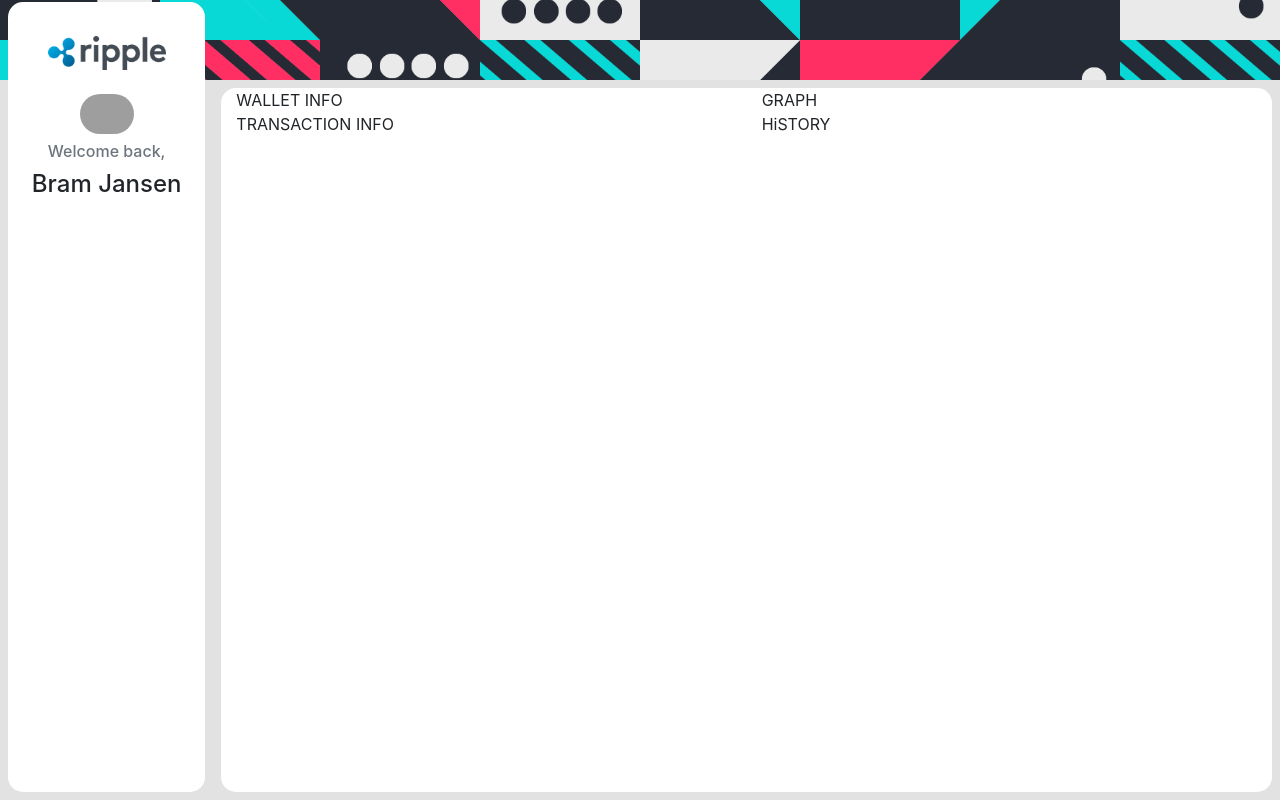
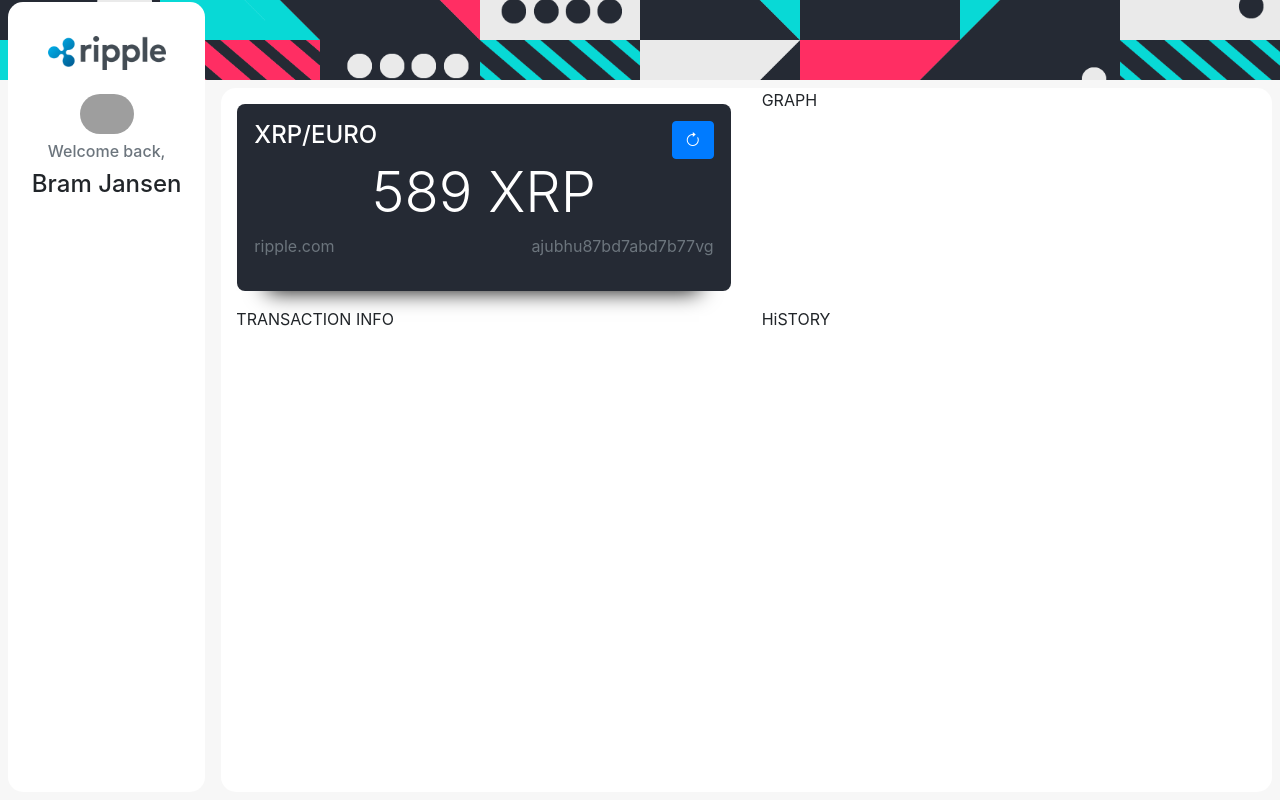
Before and after one commit to minxae/XRPDash, a plain HTML site: page public/html/index.html in a window 1280 px wide. Drawn offline with nearby package versions, Linux system fonts and the light colour scheme; grey boxes are pictures that could not be loaded.

Commit message:
layout update

```diff
--- a/public/css/index.css
+++ b/public/css/index.css
@@ -13,7 +13,7 @@
 /* Content area */
 .bottom-row{
     height: 90%;
-    background-color: rgb(226, 226, 226);
+    background-color: #f7f7f7;
 }
 .layout{
     border-radius: 15px;
@@ -29,3 +29,15 @@
     margin-top: -86px;
     padding-top: 18px;
 }
+
+.address-card{
+    color: white;
+    padding: 17px;
+    border-radius: 8px;
+    background-color: #252a34;
+    box-shadow: -1px 31px 21px -31px black;
+}
+
+.text-end{
+    text-align: end !important;
+}
--- a/public/html/index.html
+++ b/public/html/index.html
@@ -34,12 +34,39 @@
                     <div class="col layout">
                         <!-- All dashboard widgets -->
                         <div class="row">
-                            <div class="col">WALLET INFO</div>
-                            <div class="col">GRAPH</div>
+                            <div class="col-md-6 p-3">
+                                <div class="address-card">
+                                    <div class="row">
+                                        <div class="col-sm-6">
+                                            <h4>XRP/EURO</h4>
+                                        </div>
+                                        <div class="col-sm-6 d-flex justify-content-end">
+                                            <button class="btn btn-primary">
+                                                <i class="bi bi-arrow-clockwise"></i>
+                                            </button>
+                                        </div>
+                                    </div>
+                                    <div class="row">
+                                        <div class="col-sm-12">
+                                            <h4 class="display-4 text-center">589 XRP</h4>
+                                        </div>
+                                    </div>
+                                    <div class="row">
+                                        <div class="col-sm-6">
+                                            <p class="text-muted">ripple.com</p>
+                                        </div>
+
+                                        <div class="col-sm-6 text-end">
+                                            <p class="text-muted">ajubhu87bd7abd7b77vg</p>
+                                        </div>
+                                    </div>
+                                </div>
+                            </div>
+                            <div class="col-md-6">GRAPH</div>
                         </div>
                         <div class="row">
-                            <div class="col">TRANSACTION INFO</div>
-                            <div class="col">HiSTORY</div>
+                            <div class="col-md-6">TRANSACTION INFO</div>
+                            <div class="col-md-6">HiSTORY</div>
                         </div>
                     </div>
                 </div>
@@ -51,7 +78,7 @@
     <script src="https://code.jquery.com/jquery-3.4.1.slim.min.js" integrity="sha384-J6qa4849blE2+poT4WnyKhv5vZF5SrPo0iEjwBvKU7imGFAV0wwj1yYfoRSJoZ+n" crossorigin="anonymous"></script>
     <script src="https://cdn.jsdelivr.net/npm/popper.js@1.16.0/dist/umd/popper.min.js" integrity="sha384-Q6E9RHvbIyZFJoft+2mJbHaEWldlvI9IOYy5n3zV9zzTtmI3UksdQRVvoxMfooAo" crossorigin="anonymous"></script>
     <script src="https://cdn.jsdelivr.net/npm/bootstrap@4.4.1/dist/js/bootstrap.min.js" integrity="sha384-wfSDF2E50Y2D1uUdj0O3uMBJnjuUD4Ih7YwaYd1iqfktj0Uod8GCExl3Og8ifwB6" crossorigin="anonymous"></script>
-    <script src="../js/main.js"></script>
+    <script src="../js/main.js" type="module"></script>
 
     <!-- Javascript files -->
 </body>
--- a/public/js/main.js
+++ b/public/js/main.js
@@ -1,5 +1,10 @@
-import { setAllData } from "./widgets";
+import * as widgets from "./widgets.js";
 
 $(function() {
-    setAllData("TEST");
+    widgets.setAllData("asdasd");
 });
+
+// Refresh handlers
+$(".refresh-all-content").on("click", function(){
+    widgets.setAllData("asdasd");
+});
--- a/public/js/widgets.js
+++ b/public/js/widgets.js
@@ -1,7 +1,6 @@
-//const w_1 = require("../js/widgets/widget-wallet-info.js");
-
-// All widget routes ->
+import * as w_1 from "./widgets/widget-wallet-info.js"
 
 export function setAllData(address){
-    console.log(address);
+    w_1.setData(address);
+
 }
--- a/public/js/widgets/widget-wallet-info.js
+++ b/public/js/widgets/widget-wallet-info.js
@@ -1,9 +1,16 @@
-const api = require("../api-helper");
+// Variables that  references to the HTML element ->
 
-// Each function must do the following:
-// 1. Clear the div
+let amount = $("#walletAmount");
 
+//  > Functions
 
-function setData(address){
+// Set all data to correct data from the api ->
+export function setData(address){
     console.log(address);
 }
+
+// refreshes all data from the per made div ->
+$("#refresh-data-btn").on("click", () => {
+    // let randomNumber = Math.random();
+    // amount.text(randomNumber);
+});
```
